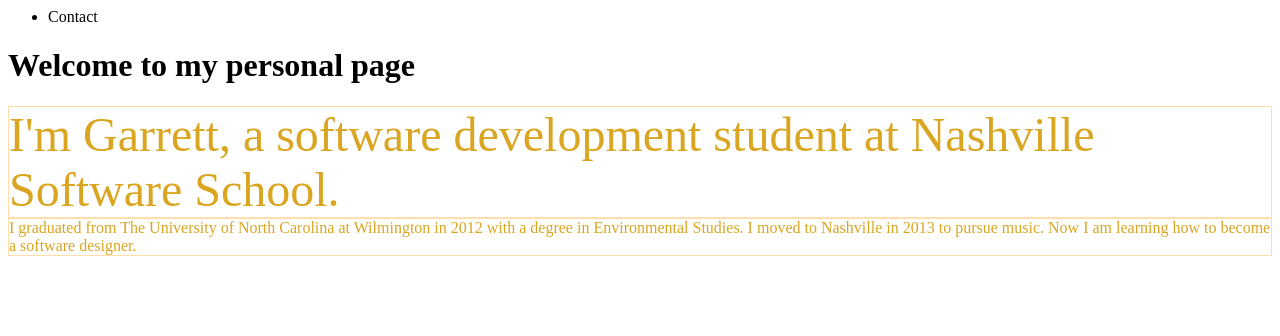
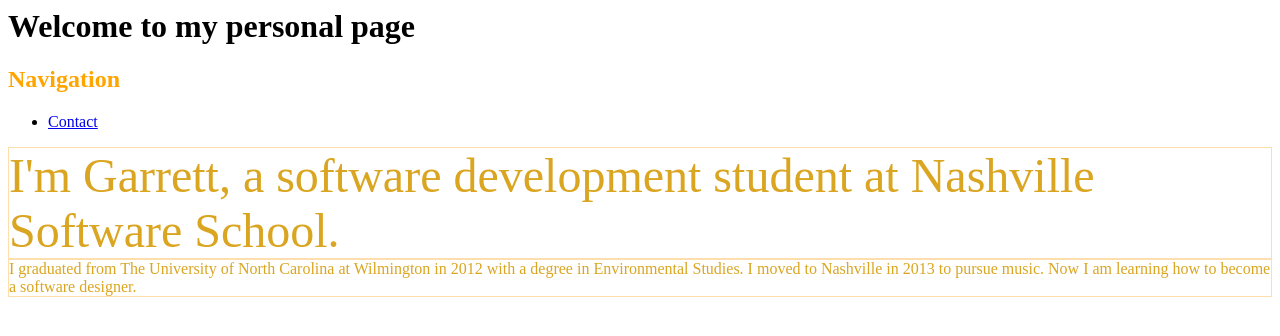
Before and after one commit to Gward2489/gward2489.github.io, a plain HTML site: page index.html in a window 1280 px wide. Drawn offline with Linux system fonts and the light colour scheme.

Commit message:
added contact page

```diff
--- a/index.html
+++ b/index.html
@@ -5,12 +5,15 @@
     </head>
 
     <body>
-        <nav>
-            <ul>
-                <li>Contact</li>
-            </ul>
-        </nav>
+
         <h1>Welcome to my personal page</h1>
+
+            <nav>
+                <h2>Navigation</h2>
+                <ul>
+                    <li><a href="contact.html">Contact</a></li>
+                </ul>
+            </nav>
 
          <article id="intro" class="article">
             I'm Garrett, a software development student at Nashville Software School.
--- a/stles.css
+++ b/stles.css
@@ -6,3 +6,7 @@
 #intro {
     font-size: 3em;
 }
+
+h2 {
+    color: orange;
+}
```
Also changed, not shown: contact.html (added, +15 -0 lines).
